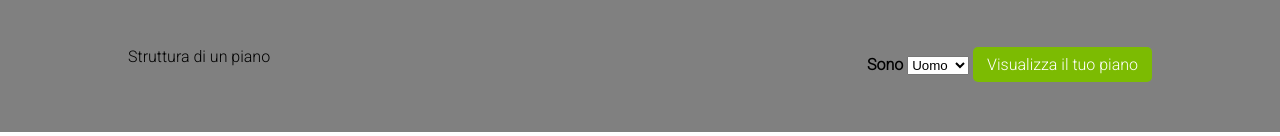
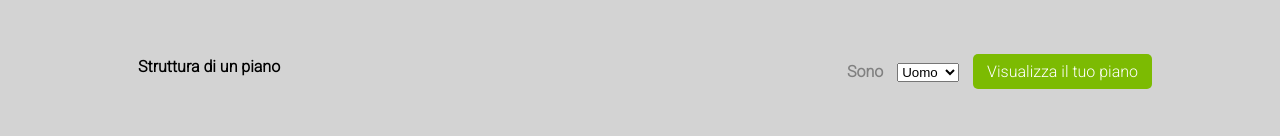
Before and after one commit to mariosantu/htmlcss-fluentify.github.io, a plain HTML site: page index.html in a window 1280 px wide. Shown: the part 1651-1787 px from the top of the page. Drawn offline with Linux system fonts and the light colour scheme.

Commit message:
correzioni footer

```diff
--- a/css/style.css
+++ b/css/style.css
@@ -205,7 +205,7 @@ header {
 /*FOOTER*/
 
 footer {
-    background-color: grey;
+    background-color: lightgrey;
     padding-top: 50px;
     padding-bottom: 50px;
 }
@@ -220,6 +220,7 @@ footer span {
 
 .plane_info {
     width: 50%;
+    padding: 10px;
 }
 
 .gender_choice {
@@ -232,5 +233,14 @@ footer span {
     font-weight: bold;
 }
 
+.gender_choice span {
+    margin-right: 10px;
 
+}
+
+.gender_choice select {
+
+    margin-right: 10px;
+
+}
 /*FOOTER*/
--- a/index.html
+++ b/index.html
@@ -184,12 +184,12 @@
            <footer>
                <div class="wrapper clearfix">
 
-                <div class="float plane_info">Struttura di un piano</div>
+                <div class="float plane_info footer_bold">Struttura di un piano</div>
 
 
                 <div class="float gender_choice">
 
-                    <span class="footer_bold">Sono</span>
+                    <span class="common_txt">Sono</span>
 
                     <select name="gender" id="gender">
                         <option value="Uomo">Uomo</option>
```
Lines whose indentation alone changed are shown as unchanged.
